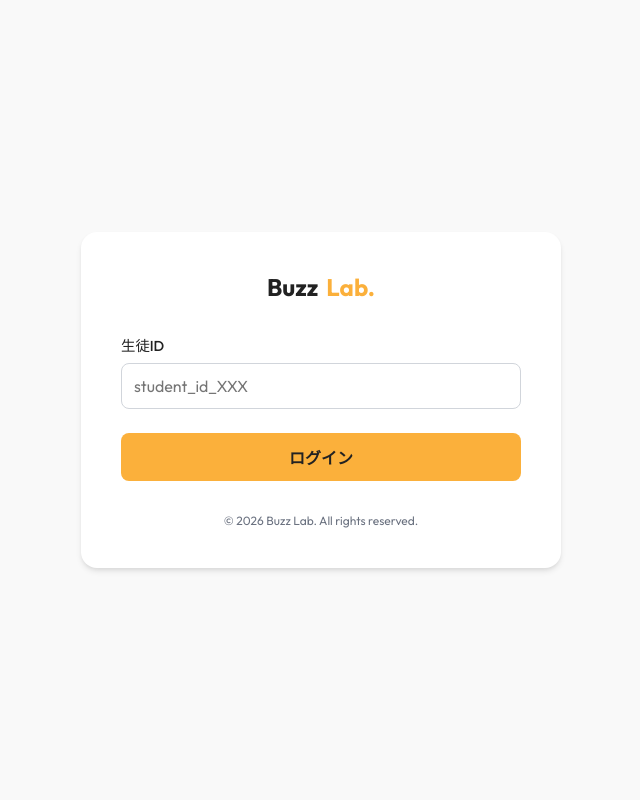
After one commit to ohanafam2022-bee/buzz-lab-app, a Flask app: page /login in a window 1280 px wide. The commit adds this page. Shown: the whole page, without its empty margins (319-959 px from the left). Run offline with Flask 3, Linux system fonts and the light colour scheme.

Commit message:
feat: Implement authentication, session management, and master sheet hyperlinks

```diff
--- a/app.py
+++ b/app.py
@@ -1,9 +1,10 @@
-from flask import Flask, render_template, jsonify, request
+from flask import Flask, render_template, jsonify, request, redirect, url_for, session
 import os
+import sheets_handler
 
 app = Flask(__name__, template_folder='templates', static_folder='static')
-
-# Mock Database (In-memory for now, will replace with Google Sheets later)
+# Secure secret key (in production, use env var)
+app.secret_key = os.environ.get('SECRET_KEY', 'default_dev_secret_key')
 PROGRESS_DB = {
     "student_id_001": {
         "name": "Buzz Student",
@@ -21,16 +22,52 @@ import sheets_handler
 
 @app.route('/')
 def index():
-    return render_template('index.html')
+    # Redirect root to dashboard (which will redirect to login if needed)
+    return redirect(url_for('dashboard'))
+
+@app.route('/login', methods=['GET', 'POST'])
+def login():
+    if request.method == 'POST':
+        student_id = request.form.get('student_id')
+
+        # Verify if student exists
+        config = sheets_handler.get_student_config(student_id)
+        if config:
+            # Login Success
+            session['student_id'] = student_id
+            session['student_name'] = config.get('name', 'Unknown')
+            return redirect(url_for('dashboard'))
+        else:
+            # Login Failed
+            return render_template('login.html', error="IDが見つかりません。正しい生徒IDを入力してください。")
+
+    return render_template('login.html')
+
+@app.route('/logout')
+def logout():
+    session.clear()
+    return redirect(url_for('login'))
 
 @app.route('/dashboard')
 def dashboard():
-    student_id = request.args.get('student_id', 'student_id_001') # Default to 001 for now
-    return render_template('dashboard.html', student_id=student_id)
+    # Auth Check
+    if 'student_id' not in session:
+        return redirect(url_for('login'))
+
+    student_id = session['student_id']
+    student_name = session.get('student_name', 'Student')
+
+    # Pass student_id and student_name to template
+    return render_template('dashboard.html', student_id=student_id, student_name=student_name)
 
 @app.route('/api/progress', methods=['GET'])
 def get_progress():
-    student_id = request.args.get('student_id', 'student_id_001')
+    # API Protection
+    # We rely on session.
+    student_id = session.get('student_id')
+
+    if not student_id:
+        return jsonify({"status": "error", "message": "Unauthorized"}), 401
 
     # Get Tasks
     tasks = sheets_handler.get_tasks(student_id)
@@ -39,17 +76,18 @@ def get_progress():
     user_info = sheets_handler.get_user_info(student_id)
 
     return jsonify({
-        "name": user_info.get("mentor", "Buzz Student"), # Mentor name as student name or separate?
-        # Actually user_info might have name if we add it to Master, but for now user_info comes from sheet
+        "name": user_info.get("mentor", "Buzz Student"),
         "tasks": tasks,
         "user_info": user_info
     })
 
 @app.route('/api/progress', methods=['POST'])
 def update_progress():
+    if 'student_id' not in session:
+         return jsonify({"status": "error", "message": "Unauthorized"}), 401
+
     data = request.json
-    # student_id should be passed in body or query. Let's expect body.
-    student_id = data.get('student_id', 'student_id_001')
+    student_id = session['student_id']
     task_id = data.get('task_id')
     status = data.get('status')
 
@@ -62,8 +100,11 @@ def update_progress():
 
 @app.route('/api/question', methods=['POST'])
 def submit_question():
+    if 'student_id' not in session:
+         return jsonify({"status": "error", "message": "Unauthorized"}), 401
+
     data = request.json
-    student_id = data.get('student_id', 'student_id_001')
+    student_id = session['student_id']
     question = data.get('question')
 
     if not question:
--- a/sheets_handler.py
+++ b/sheets_handler.py
@@ -52,6 +52,7 @@ def get_student_config(student_id):
             if len(row) >= 2 and row[0] == student_id:
                 config = {
                     'spreadsheet_id': row[1],
+                    'name': row[2] if len(row) > 2 else 'Unknown',
                     # Default to '行動管理' if Column D is missing or empty
                     'sheet_name': row[3] if len(row) > 3 and row[3].strip() else '行動管理'
                 }
--- /dev/null
+++ b/templates/login.html
@@ -0,0 +1,158 @@
+<!DOCTYPE html>
+<html lang="ja">
+
+<head>
+    <meta charset="UTF-8">
+    <meta name="viewport" content="width=device-width, initial-scale=1.0">
+    <title>Buzz Lab - Login</title>
+    <!-- Modern Font (Outfit) -->
+    <link href="https://fonts.googleapis.com/css2?family=Outfit:wght@300;400;500;600;700&display=swap" rel="stylesheet">
+    <style>
+        :root {
+            --primary: #FBB03B;
+            --primary-dark: #D48806;
+            --secondary: #222222;
+            --background: #f9f9f9;
+            --white: #ffffff;
+            --gray-100: #f3f4f6;
+            --gray-300: #d1d5db;
+            --shadow-sm: 0 1px 2px 0 rgba(0, 0, 0, 0.05);
+            --shadow: 0 4px 6px -1px rgba(0, 0, 0, 0.1), 0 2px 4px -1px rgba(0, 0, 0, 0.06);
+        }
+
+        body {
+            font-family: 'Outfit', sans-serif;
+            background-color: var(--background);
+            color: var(--secondary);
+            margin: 0;
+            display: flex;
+            justify-content: center;
+            align-items: center;
+            min-height: 100vh;
+        }
+
+        .login-card {
+            background-color: var(--white);
+            padding: 2.5rem;
+            border-radius: 1rem;
+            box-shadow: var(--shadow);
+            width: 100%;
+            max-width: 400px;
+            text-align: center;
+        }
+
+        .logo {
+            font-size: 1.5rem;
+            font-weight: 700;
+            color: var(--secondary);
+            margin-bottom: 2rem;
+            display: flex;
+            align-items: center;
+            justify-content: center;
+            gap: 0.5rem;
+        }
+
+        .logo span {
+            color: var(--primary);
+        }
+
+        .form-group {
+            margin-bottom: 1.5rem;
+            text-align: left;
+        }
+
+        label {
+            display: block;
+            margin-bottom: 0.5rem;
+            font-weight: 500;
+            font-size: 0.9rem;
+        }
+
+        input[type="text"] {
+            width: 100%;
+            padding: 0.75rem;
+            border: 1px solid var(--gray-300);
+            border-radius: 0.5rem;
+            font-size: 1rem;
+            font-family: inherit;
+            box-sizing: border-box;
+            transition: border-color 0.2s;
+        }
+
+        input[type="text"]:focus {
+            outline: none;
+            border-color: var(--primary);
+            box-shadow: 0 0 0 3px rgba(251, 176, 59, 0.2);
+        }
+
+        button {
+            width: 100%;
+            padding: 0.75rem;
+            background-color: var(--primary);
+            color: var(--secondary);
+            border: none;
+            border-radius: 0.5rem;
+            font-size: 1rem;
+            font-weight: 600;
+            cursor: pointer;
+            transition: background-color 0.2s, transform 0.1s;
+        }
+
+        button:hover {
+            background-color: var(--primary-dark);
+        }
+
+        button:active {
+            transform: scale(0.98);
+        }
+
+        .error-message {
+            color: #ef4444;
+            font-size: 0.875rem;
+            margin-top: 1rem;
+            padding: 0.5rem;
+            background-color: #fee2e2;
+            border-radius: 0.25rem;
+            display: none;
+        }
+
+        .error-message.visible {
+            display: block;
+        }
+
+        .footer {
+            margin-top: 2rem;
+            font-size: 0.75rem;
+            color: #6b7280;
+        }
+    </style>
+</head>
+
+<body>
+    <div class="login-card">
+        <div class="logo">
+            Buzz<span>Lab.</span>
+        </div>
+
+        <form id="loginForm" method="POST" action="/login">
+            <div class="form-group">
+                <label for="student_id">生徒ID</label>
+                <input type="text" id="student_id" name="student_id" placeholder="student_id_XXX" required>
+            </div>
+
+            <button type="submit">ログイン</button>
+
+            {% if error %}
+            <div class="error-message visible">
+                {{ error }}
+            </div>
+            {% endif %}
+        </form>
+
+        <div class="footer">
+            © 2026 Buzz Lab. All rights reserved.
+        </div>
+    </div>
+</body>
+
+</html>
```
Also changed, not shown: inspect_master_hyperlink.py (added, +38 -0 lines), templates/dashboard.html (+53 -7 lines), verify_multi_user.py (+5 -42 lines).
